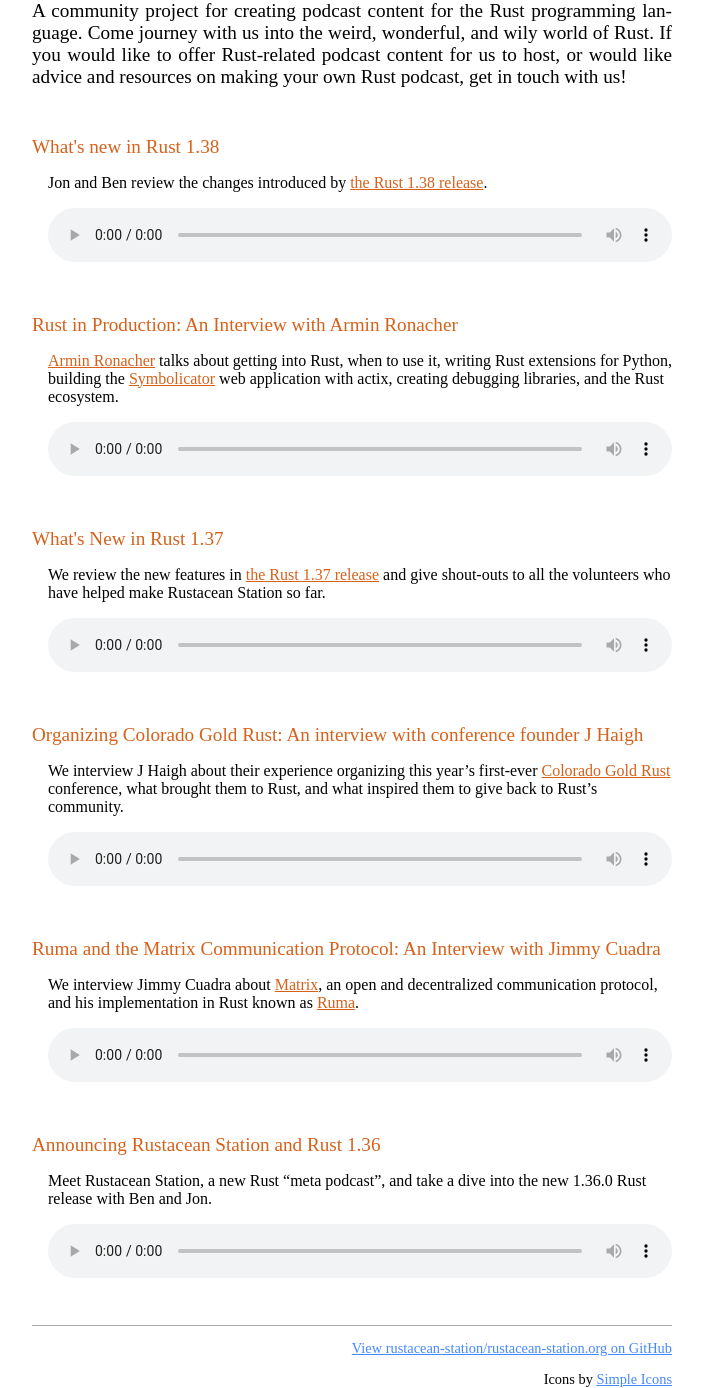
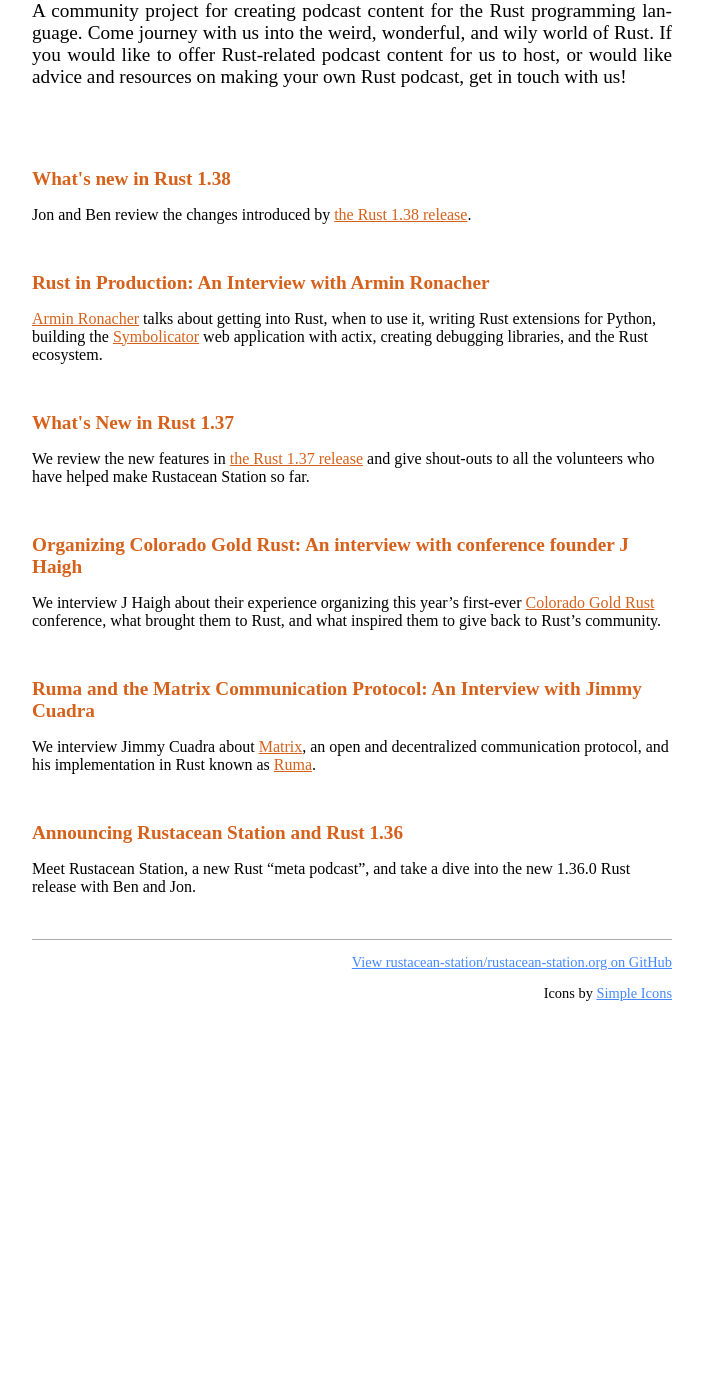
Before and after one commit to rustacean-station/rustacean-station.org, a Jekyll site: the page built from index.html, in a window 1280 px wide. Shown: the part 524-1912 px from the top of the page, without its empty margins (288-991 px from the left). Built offline with Jekyll 4.4.1, drawn with Linux system fonts in a browser that asks for light colours; after the commit the page ends 1526 px from its top, so only the background shows below that.

Commit message:
More space, less audio

```diff
--- a/_layouts/episode.html
+++ b/_layouts/episode.html
@@ -3,7 +3,7 @@
 ---
 
 <article class="episode full">
-	<h1>{{ page.title }} ({{ page.duration }})</h1>
+	<h1>{{ page.title }}</h1>
 	<span class="detail">Posted {{ page.date | date_to_rfc822 }}</span>
 	{% if page.reddit %}
 	<span class="detail"><a href="{{ page.reddit }}">Discussion on Reddit</a></span>
--- a/index.html
+++ b/index.html
@@ -58,7 +58,6 @@
 	<h1><a href="{{ post.url }}">{{ post.title }}</a></h1>
 	<div class="body">
 		<p>{{ post.excerpt }}
-		<audio src="https://dts.podtrac.com/redirect.mp3/{{ post.file | replace_first: "https://", "" }}" controls></audio>
 	</div>
 </article>
 {% endfor %}
--- a/style.css
+++ b/style.css
@@ -48,7 +48,7 @@
 }
 
 #wrapper > header {
-	margin-bottom: 3em;
+	padding-bottom: 3em;
 }
 	#tagline {
 		font-size: 1.2em;
@@ -79,7 +79,7 @@
 		margin-top: 3em;
 	}
 	.episode h1 {
-		font-weight: normal;
+		font-weight: bold;
 		font-size: 1.2em;
 		color: #d6611b;
 		margin: 0;
@@ -93,7 +93,11 @@
 		}
 	.episode audio {
 		width: 100%;
+		opacity: 0.5;
 	}
+		.episode audio:hover, .episode audio:focus {
+			opacity: 1;
+		}
 		.episode.full audio {
 			padding-top: 1em;
 		}
@@ -110,7 +114,6 @@
 			opacity: 1;
 		}
 	.episode .body {
-		padding-left: 1em;
 	}
 		.episode .body a {
 			color: #d6611b;
```
